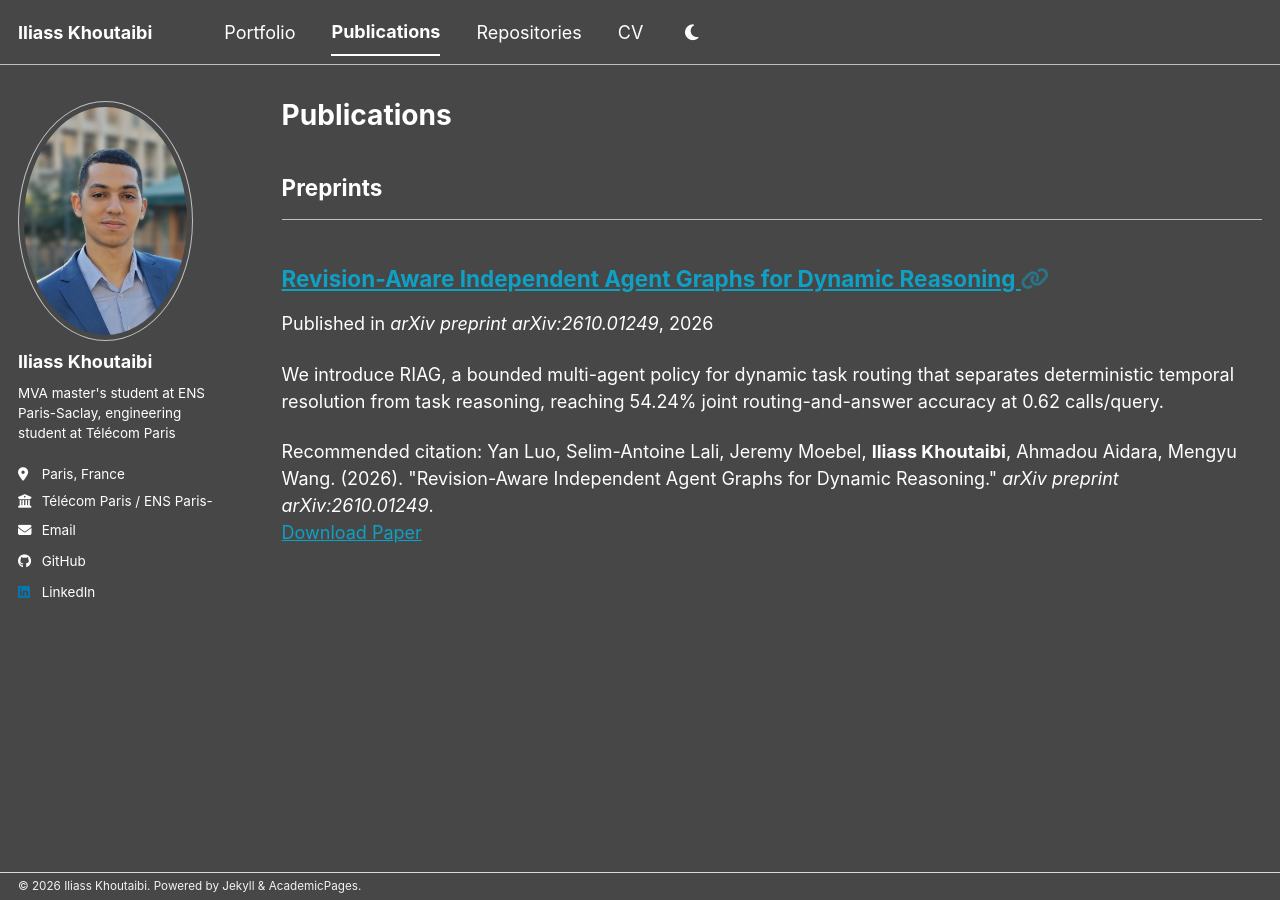
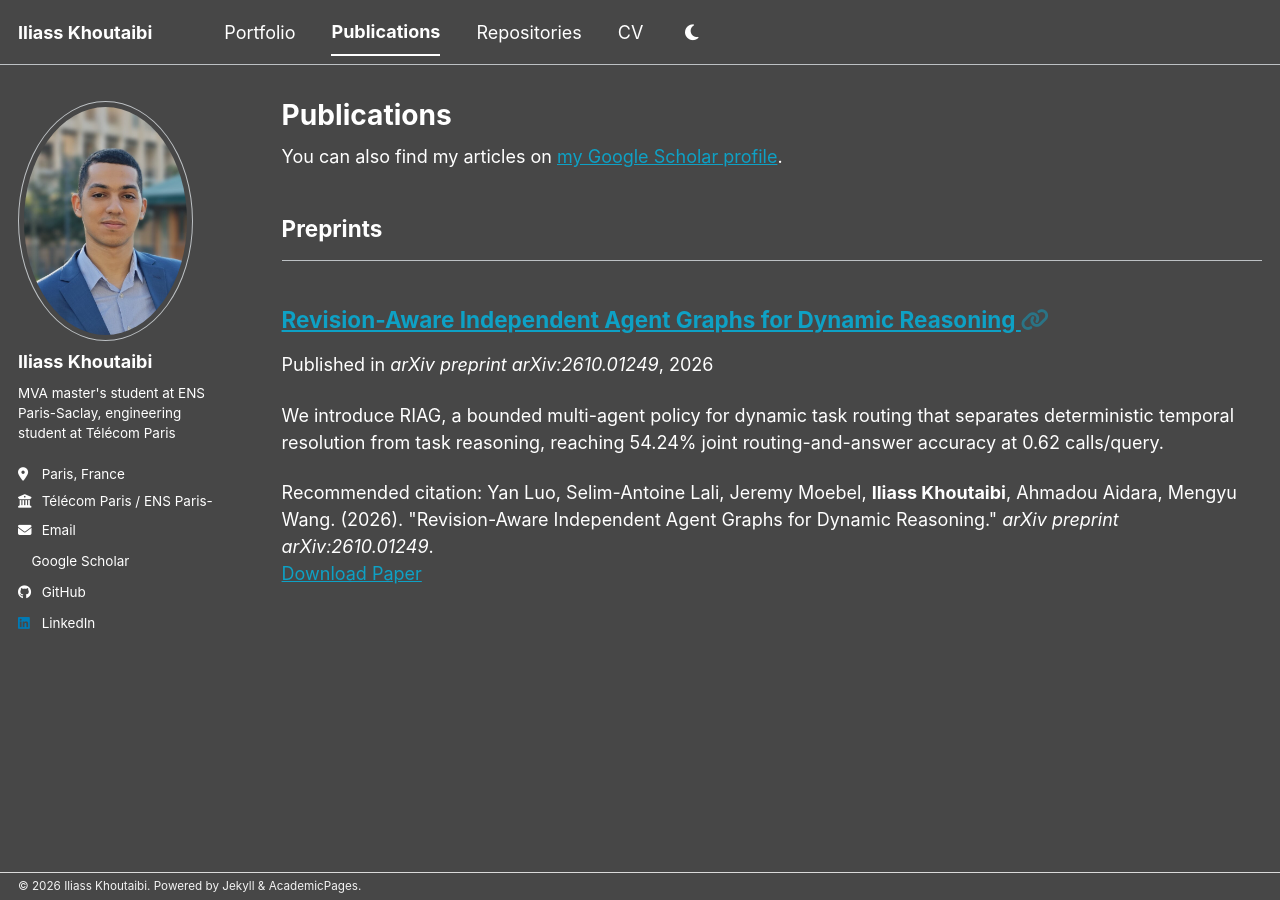
Before and after one commit to KHOUTAIBI/KHOUTAIBI.github.io, a Jekyll site: the page built from _pages/publications.html, in a window 1280 px wide. Built offline with Jekyll 4.4.1, drawn with Linux system fonts in a browser that asks for light colours; a style sheet for code colours, icons or effects is not loaded; some of the changed lines change nothing that is shown.

Commit message:
publications added

```diff
--- a/_config.yml
+++ b/_config.yml
@@ -35,7 +35,7 @@ author:
   # Academic websites
   academia         : # URL
   arxiv            : # URL - Update with the correct link to your profile
-  googlescholar    : # URL
+  googlescholar    : "https://scholar.google.com/citations?user=xEnIxVEAAAAJ&hl=en"
   inspire-hep      : # URL
   impactstory      : # URL
   orcid            : # URL
```
